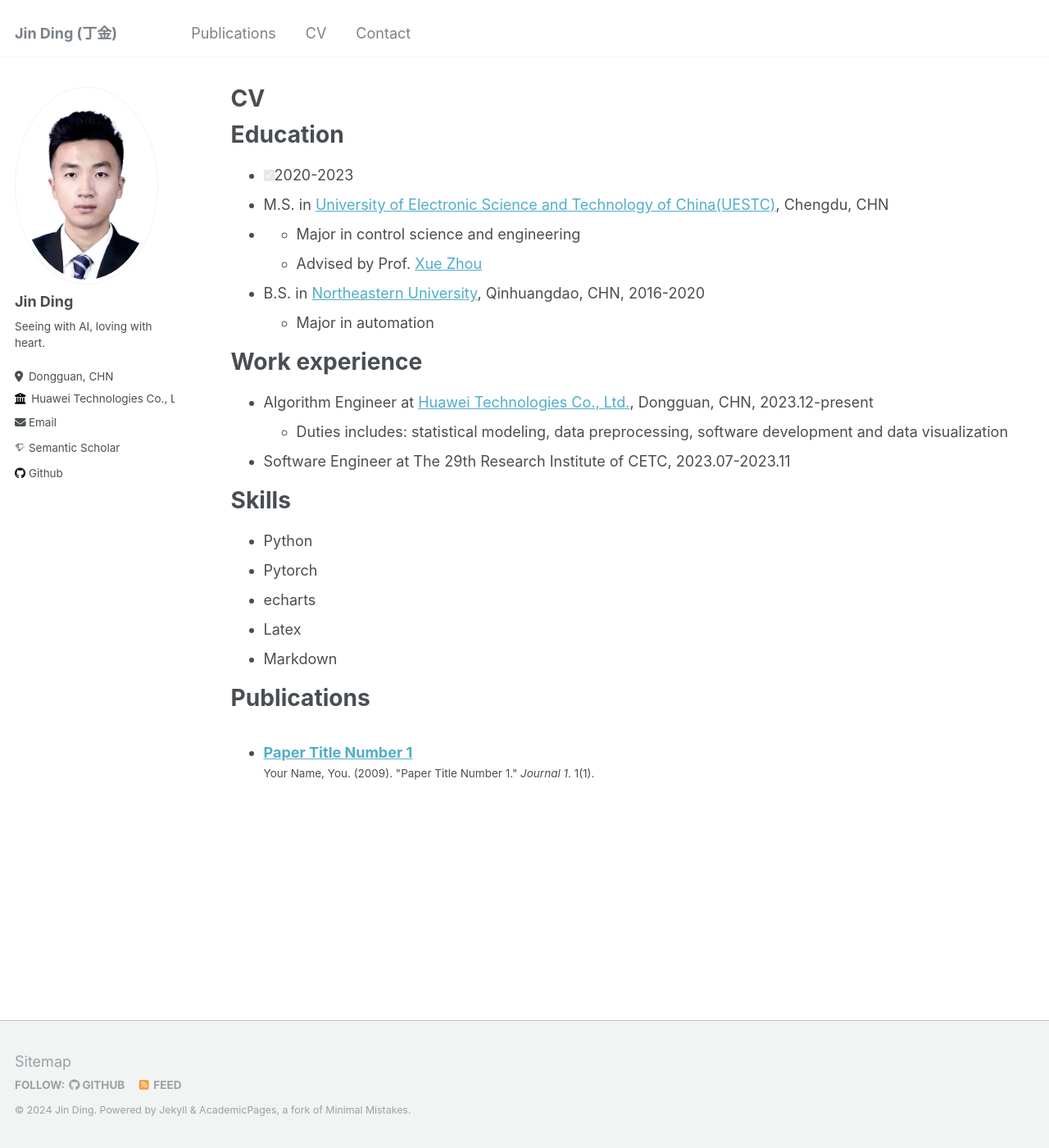
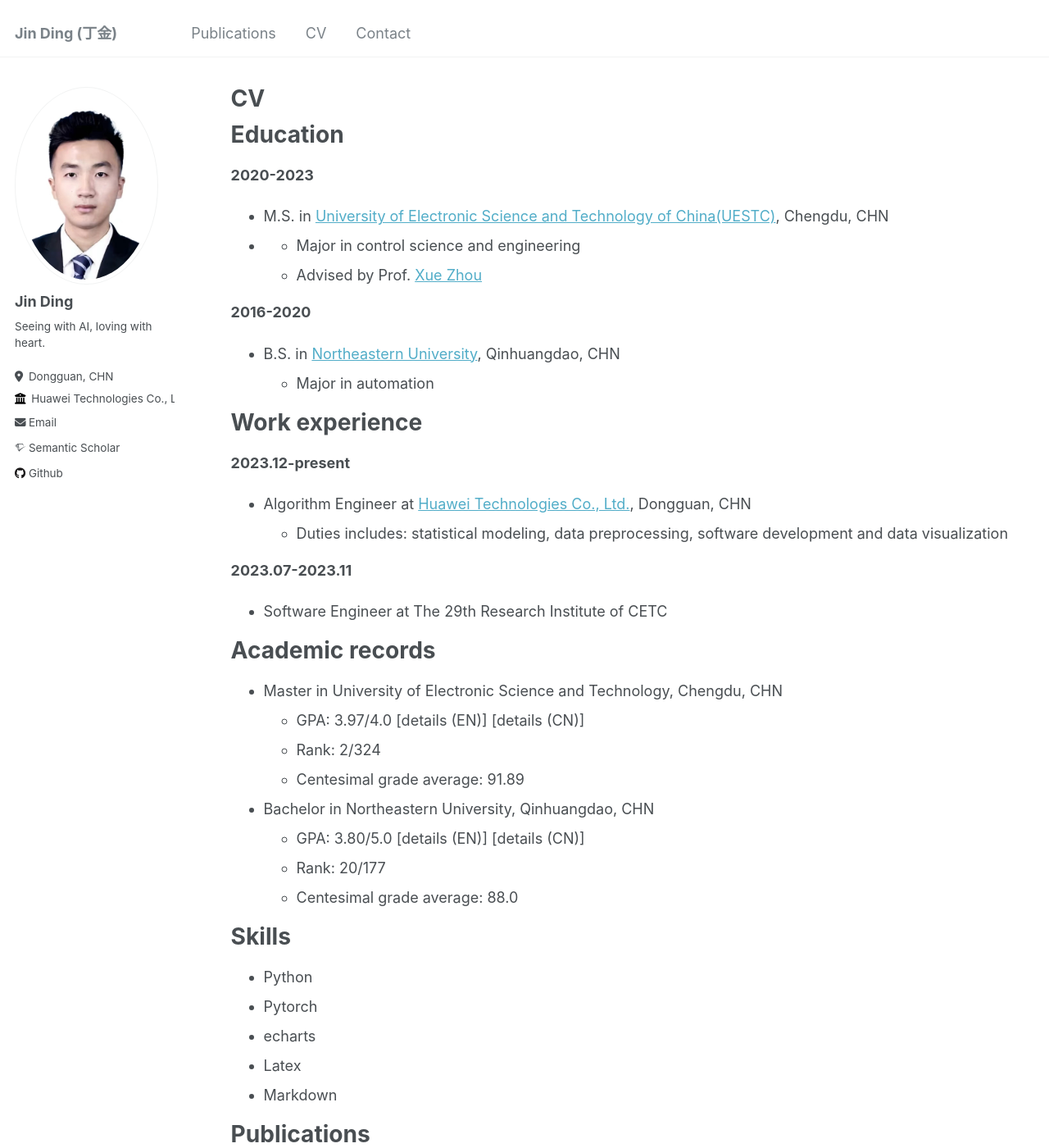
Before and after one commit to DJEddyking/djeddyking.github.io, a Jekyll site: the page built from _pages/cv.md, in a window 1280 px wide and 1400 px high. Shown: the whole window at 82% size. Built offline with Jekyll 4.4.1, drawn with Linux system fonts in a browser that asks for light colours; some web fonts are replaced.

Commit message:
Update cv.md

```diff
--- a/_pages/cv.md
+++ b/_pages/cv.md
@@ -11,19 +11,34 @@ redirect_from:
 
 Education
 ======
-- [x] 2020-2023
+**2020-2023**
 * M.S. in [University of Electronic Science and Technology of China(UESTC)](https://www.uestc.edu.cn/), Chengdu, CHN
 * - Major in control science and engineering
   - Advised by Prof. [Xue Zhou](https://www.auto.uestc.edu.cn/info/1175/4287.htm)
-* B.S. in [Northeastern University](https://www.neuq.edu.cn/), Qinhuangdao, CHN, 2016-2020
+
+**2016-2020**
+* B.S. in [Northeastern University](https://www.neuq.edu.cn/), Qinhuangdao, CHN
   - Major in automation
 
 Work experience
 ======
-* Algorithm Engineer at [Huawei Technologies Co., Ltd.](https://www.huawei.com/cn/), Dongguan, CHN, 2023.12-present
+**2023.12-present**
+* Algorithm Engineer at [Huawei Technologies Co., Ltd.](https://www.huawei.com/cn/), Dongguan, CHN
   * Duties includes: statistical modeling, data preprocessing, software development and data visualization
 
-* Software Engineer at The 29th Research Institute of CETC, 2023.07-2023.11
+**2023.07-2023.11**
+* Software Engineer at The 29th Research Institute of CETC
+
+Academic records
+======
+* Master in University of Electronic Science and Technology, Chengdu, CHN
+  - GPA: 3.97/4.0 [details (EN)] [details (CN)]
+  - Rank: 2/324
+  - Centesimal grade average: 91.89
+* Bachelor in Northeastern University, Qinhuangdao, CHN
+  - GPA: 3.80/5.0 [details (EN)] [details (CN)]
+  - Rank: 20/177
+  - Centesimal grade average: 88.0
 
 Skills
 ======
```
